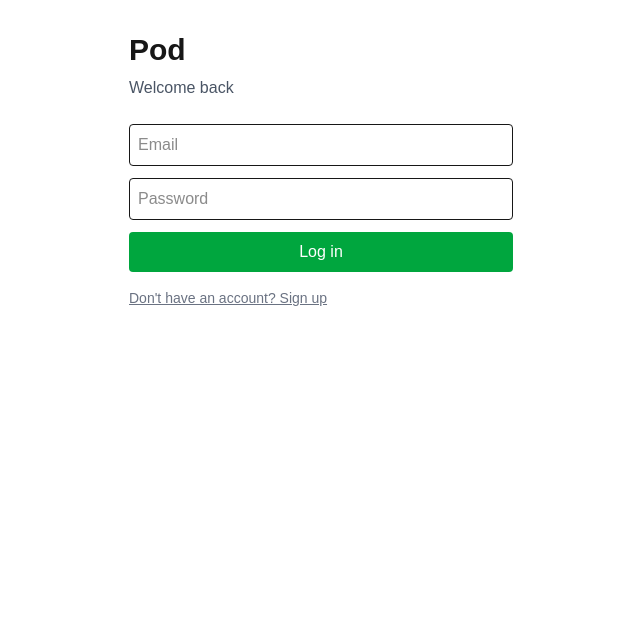
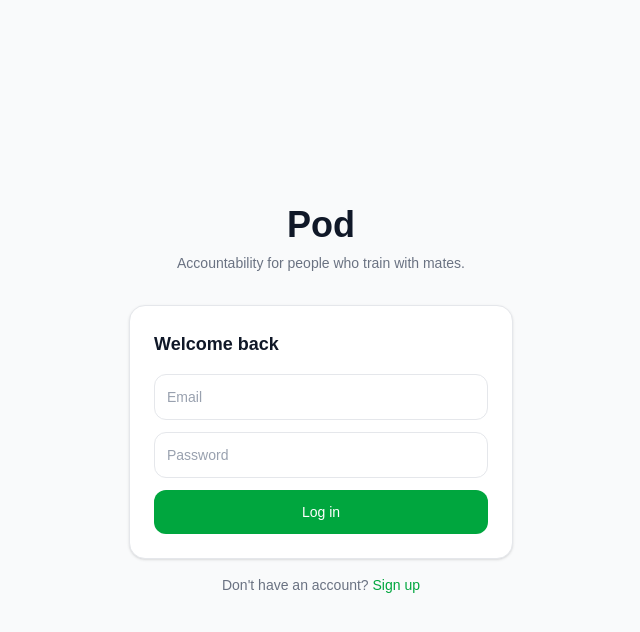
Before and after one commit to Sam270208/pod, a Next.js app: page /auth in a window 1280 px wide. Shown: the top 632 px of the page, without its empty margins (319-959 px from the left). Built offline with nearby package versions, Linux system fonts and the light colour scheme; no server answers.

Commit message:
style auth and main page

```diff
--- a/app/auth/page.tsx
+++ b/app/auth/page.tsx
@@ -19,18 +19,10 @@
 
     if (isSignUp) {
       const { error } = await supabase.auth.signUp({ email, password })
-      if (error) {
-        setError(error.message)
-        setLoading(false)
-        return
-      }
+      if (error) { setError(error.message); setLoading(false); return }
     } else {
       const { error } = await supabase.auth.signInWithPassword({ email, password })
-      if (error) {
-        setError(error.message)
-        setLoading(false)
-        return
-      }
+      if (error) { setError(error.message); setLoading(false); return }
     }
 
     router.push('/')
@@ -38,15 +30,26 @@
   }
 
   return (
-    <main className="p-8 max-w-md mx-auto">
-      <h1 className="text-3xl font-bold">Pod</h1>
-      <p className="mt-2 text-gray-600">
+    <main className="min-h-screen bg-gray-50 flex items-center justify-center p-4">
+      <div className="w-full max-w-sm">
+
+        {/* Logo */}
+        <div className="text-center mb-8">
+          <h1 className="text-4xl font-bold text-gray-900">Pod</h1>
+          <p className="mt-2 text-gray-500 text-sm">
+            Accountability for people who train with mates.
+          </p>
+        </div>
+
+        {/* Card */}
+        <div className="bg-white rounded-2xl border border-gray-200 p-6 shadow-sm">
+          <h2 className="text-lg font-semibold text-gray-900 mb-4">
             {isSignUp ? 'Create an account' : 'Welcome back'}
-      </p>
+          </h2>
 
-      <form onSubmit={handleSubmit} className="mt-6 space-y-3">
+          <form onSubmit={handleSubmit} className="space-y-3">
             <input
-          className="w-full border rounded p-2"
+              className="w-full border border-gray-200 rounded-xl p-3 text-sm bg-white text-gray-900 placeholder-gray-400 focus:outline-none focus:ring-2 focus:ring-green-500"
               placeholder="Email"
               type="email"
               value={email}
@@ -54,7 +57,7 @@
               required
             />
             <input
-          className="w-full border rounded p-2"
+              className="w-full border border-gray-200 rounded-xl p-3 text-sm bg-white text-gray-900 placeholder-gray-400 focus:outline-none focus:ring-2 focus:ring-green-500"
               placeholder="Password"
               type="password"
               value={password}
@@ -62,23 +65,30 @@
               required
             />
             {error && (
-          <p className="text-red-500 text-sm">{error}</p>
+              <p className="text-red-500 text-xs">{error}</p>
             )}
             <button
               type="submit"
               disabled={loading}
-          className="w-full bg-green-600 text-white p-2 rounded font-medium disabled:opacity-50"
+              className="w-full bg-green-600 hover:bg-green-700 text-white p-3 rounded-xl font-medium text-sm transition-colors disabled:opacity-50"
             >
               {loading ? 'Loading...' : isSignUp ? 'Sign up' : 'Log in'}
             </button>
           </form>
+        </div>
 
+        {/* Toggle */}
+        <p className="text-center mt-4 text-sm text-gray-500">
+          {isSignUp ? 'Already have an account?' : "Don't have an account?"}{' '}
           <button
             onClick={() => setIsSignUp(!isSignUp)}
-        className="mt-4 text-sm text-gray-500 underline"
+            className="text-green-600 font-medium hover:underline"
           >
-        {isSignUp ? 'Already have an account? Log in' : "Don't have an account? Sign up"}
+            {isSignUp ? 'Log in' : 'Sign up'}
           </button>
+        </p>
+
+      </div>
     </main>
   )
 }
--- a/app/page.tsx
+++ b/app/page.tsx
@@ -27,12 +27,9 @@
 
   async function checkUser() {
     const { data: { user } } = await supabase.auth.getUser()
-    if (!user) {
-      router.push('/auth')
-      return
-    }
+    if (!user) { router.push('/auth'); return }
     setUserEmail(user.email || '')
-    loadWorkouts()
+    await loadWorkouts()
     setLoading(false)
   }
 
@@ -49,17 +46,13 @@
     e.preventDefault()
     const { data: { user } } = await supabase.auth.getUser()
     if (!user) return
-
     const { error } = await supabase.from('workouts').insert({
       exercise,
       weight: parseInt(weight),
       reps: parseInt(reps),
       user_id: user.id,
     })
-    if (error) {
-      console.error(error)
-      return
-    }
+    if (error) { console.error(error); return }
     setExercise('')
     setWeight('')
     setReps('')
@@ -73,35 +66,47 @@
 
   if (loading) {
     return (
-      <main className="p-8 max-w-md mx-auto">
-        <p className="text-gray-500">Loading...</p>
+      <main className="min-h-screen bg-gray-50 flex items-center justify-center">
+        <p className="text-gray-400 text-sm">Loading...</p>
       </main>
     )
   }
 
   return (
-    <main className="p-8 max-w-md mx-auto">
-      <div className="flex justify-between items-center">
-        <h1 className="text-3xl font-bold">Pod</h1>
+    <main className="min-h-screen bg-gray-50">
+
+      {/* Top nav */}
+      <div className="bg-white border-b border-gray-200 px-4 py-4 flex items-center justify-between">
+        <div>
+          <h1 className="text-xl font-bold text-gray-900">Pod</h1>
+          <p className="text-xs text-gray-400 mt-0.5">{userEmail}</p>
+        </div>
         <button
           onClick={handleSignOut}
-          className="text-sm text-gray-500 underline"
+          className="text-xs text-gray-400 hover:text-gray-600 border border-gray-200 rounded-lg px-3 py-1.5 transition-colors"
         >
           Sign out
         </button>
       </div>
-      <p className="mt-1 text-gray-600 text-sm">{userEmail}</p>
 
-      <form onSubmit={handleSubmit} className="mt-6 space-y-3">
+      <div className="max-w-md mx-auto px-4 py-6 space-y-6">
+
+        {/* Log workout card */}
+        <div className="bg-white rounded-2xl border border-gray-200 p-5 shadow-sm">
+          <h2 className="text-sm font-semibold text-gray-900 uppercase tracking-wide mb-4">
+            Log workout
+          </h2>
+          <form onSubmit={handleSubmit} className="space-y-3">
             <input
-          className="w-full border rounded p-2"
+              className="w-full border border-gray-200 rounded-xl p-3 text-sm bg-white text-gray-900 placeholder-gray-400 focus:outline-none focus:ring-2 focus:ring-green-500"
               placeholder="Exercise (e.g. Squat)"
               value={exercise}
               onChange={(e) => setExercise(e.target.value)}
               required
             />
+            <div className="grid grid-cols-2 gap-3">
               <input
-          className="w-full border rounded p-2"
+                className="border border-gray-200 rounded-xl p-3 text-sm bg-white text-gray-900 placeholder-gray-400 focus:outline-none focus:ring-2 focus:ring-green-500"
                 placeholder="Weight (kg)"
                 type="number"
                 value={weight}
@@ -109,35 +114,59 @@
                 required
               />
               <input
-          className="w-full border rounded p-2"
+                className="border border-gray-200 rounded-xl p-3 text-sm bg-white text-gray-900 placeholder-gray-400 focus:outline-none focus:ring-2 focus:ring-green-500"
                 placeholder="Reps"
                 type="number"
                 value={reps}
                 onChange={(e) => setReps(e.target.value)}
                 required
               />
+            </div>
             <button
               type="submit"
-          className="w-full bg-green-600 text-white p-2 rounded font-medium"
+              className="w-full bg-green-600 hover:bg-green-700 text-white p-3 rounded-xl font-medium text-sm transition-colors"
             >
               Log workout
             </button>
           </form>
+        </div>
 
-      <div className="mt-8">
-        <h2 className="text-sm font-semibold text-gray-500 uppercase tracking-wide">
+        {/* Recent workouts */}
+        <div>
+          <h2 className="text-xs font-semibold text-gray-400 uppercase tracking-wide mb-3">
             Recent
           </h2>
-        <ul className="mt-3 space-y-2">
+          {workouts.length === 0 ? (
+            <div className="bg-white rounded-2xl border border-gray-200 p-6 text-center">
+              <p className="text-gray-400 text-sm">No workouts yet.</p>
+              <p className="text-gray-300 text-xs mt-1">Log your first one above.</p>
+            </div>
+          ) : (
+            <ul className="space-y-2">
               {workouts.map((w) => (
-            <li key={w.id} className="border rounded p-3">
-              <div className="font-medium">{w.exercise}</div>
-              <div className="text-sm text-gray-600">
+                <li
+                  key={w.id}
+                  className="bg-white rounded-2xl border border-gray-200 p-4 flex items-center justify-between shadow-sm"
+                >
+                  <div>
+                    <div className="font-medium text-gray-900 text-sm">{w.exercise}</div>
+                    <div className="text-xs text-gray-400 mt-0.5">
+                      {new Date(w.created_at).toLocaleDateString('en-AU', {
+                        weekday: 'short', day: 'numeric', month: 'short'
+                      })}
+                    </div>
+                  </div>
+                  <div className="text-right">
+                    <span className="inline-flex items-center gap-1 bg-green-50 text-green-700 text-xs font-medium px-2.5 py-1 rounded-full">
                       {w.weight}kg × {w.reps}
+                    </span>
                   </div>
                 </li>
               ))}
             </ul>
+          )}
+        </div>
+
       </div>
     </main>
   )
```
Lines whose indentation alone changed are shown as unchanged.
